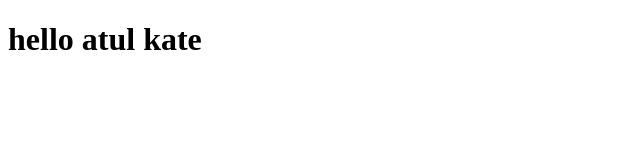
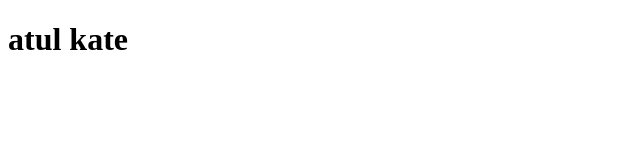
Before and after one commit to atulkate6816-max/practice, a plain HTML site: page index.html in a window 1280 px wide. Shown: the whole page, without its empty margins (0-640 px from the left). Drawn offline with Linux system fonts and the light colour scheme.

Commit message:
atul kate

```diff
--- a/index.html
+++ b/index.html
@@ -6,6 +6,6 @@
     <title>Document</title>
 </head>
 <body>
-    <h1> hello atul kate</h1>
+    <h1> atul kate</h1>
 </body>
 </html>
```
